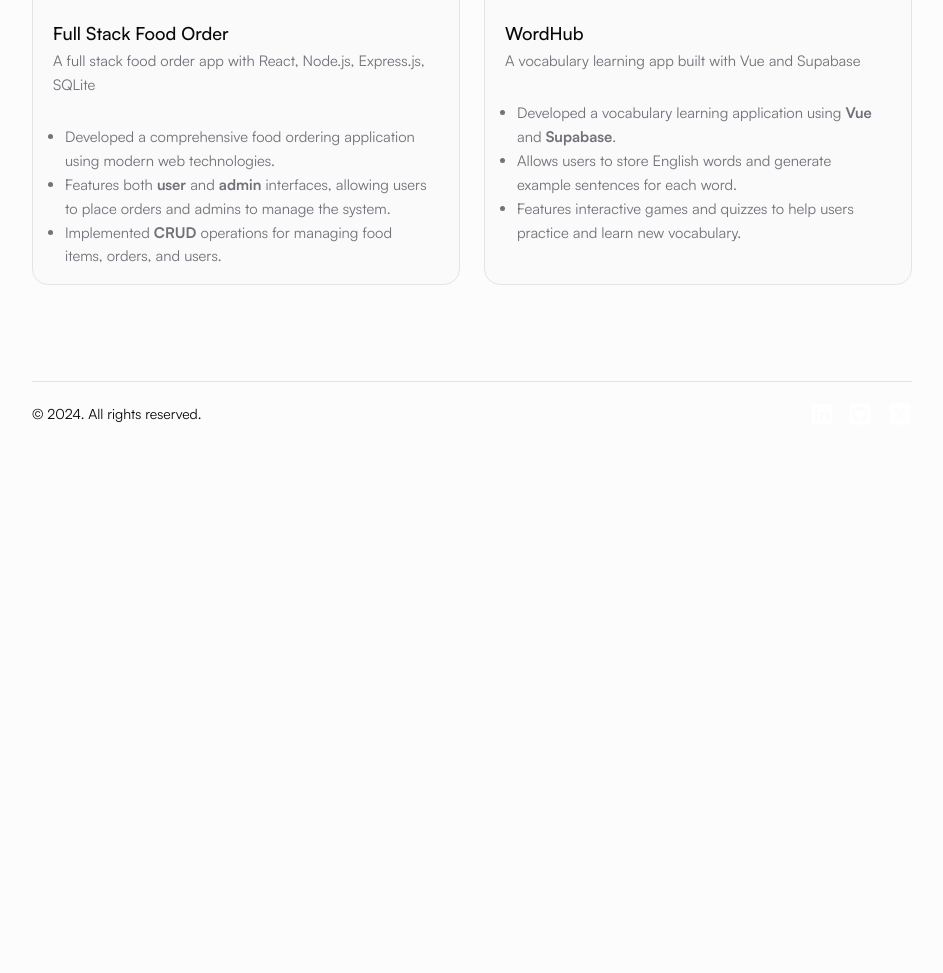
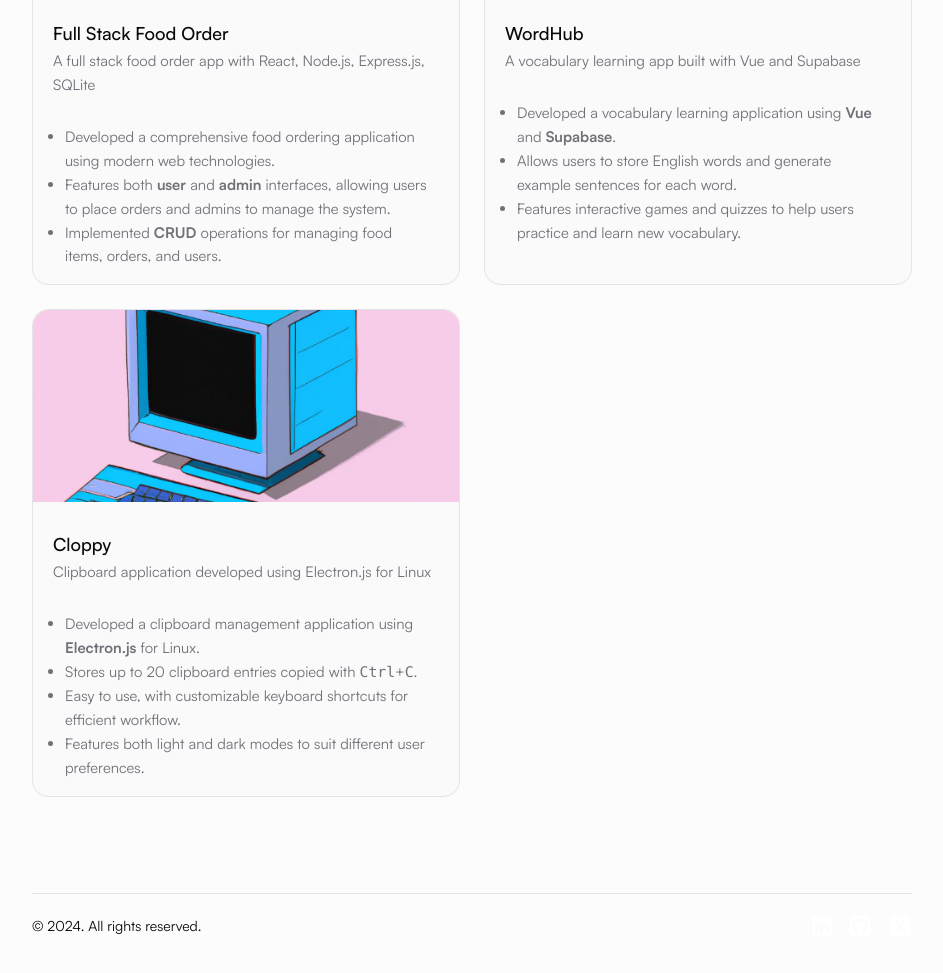
Before and after one commit to ogzcode/My-Portfolio, an Astro site: page /tools in a window 1280 px wide. Shown: the part 473-1446 px from the top of the page, without its empty margins (168-1111 px from the left). Before the commit the page ends 939 px from the top, so only its background shows below. Built offline with nearby package versions, Linux system fonts and the light colour scheme; Astro itself is replaced by a stand-in of ours.

Commit message:
chore: Add Cloppy project card to tools page

```diff
--- a/src/pages/tools/index.astro
+++ b/src/pages/tools/index.astro
@@ -1,8 +1,6 @@
 ---
 import PageLayout from '@/layouts/BaseLayout.astro'
-import ToolSection from '@/components/ToolSection.astro'
 import Button from '@/components/Button.astro'
-import Section from '../../components/Section.astro'
 import ProjectCard from '../../components/ProjectCard.astro'
 ---
 
@@ -75,6 +73,25 @@
 						</li>
 					</ul>
 				</ProjectCard>
+				<ProjectCard
+					href='https://github.com/ogzcode/Cloppy'
+					heading='Cloppy'
+					subheading='Clipboard application developed using Electron.js for Linux'
+					imagePath='/src/assets/coming-soon.png'
+					altText='Cloppy App'
+					class='w-full'
+				>
+					<ul class='list-disc text-muted-foreground'>
+						<li>
+							Developed a clipboard management application using <strong>Electron.js</strong> for Linux.
+						</li>
+						<li>
+							Stores up to 20 clipboard entries copied with <kbd>Ctrl</kbd>+<kbd>C</kbd>.
+						</li>
+						<li>Easy to use, with customizable keyboard shortcuts for efficient workflow.</li>
+						<li>Features both light and dark modes to suit different user preferences.</li>
+					</ul>
+				</ProjectCard>
 			</div>
 		</div>
 	</div>
```
